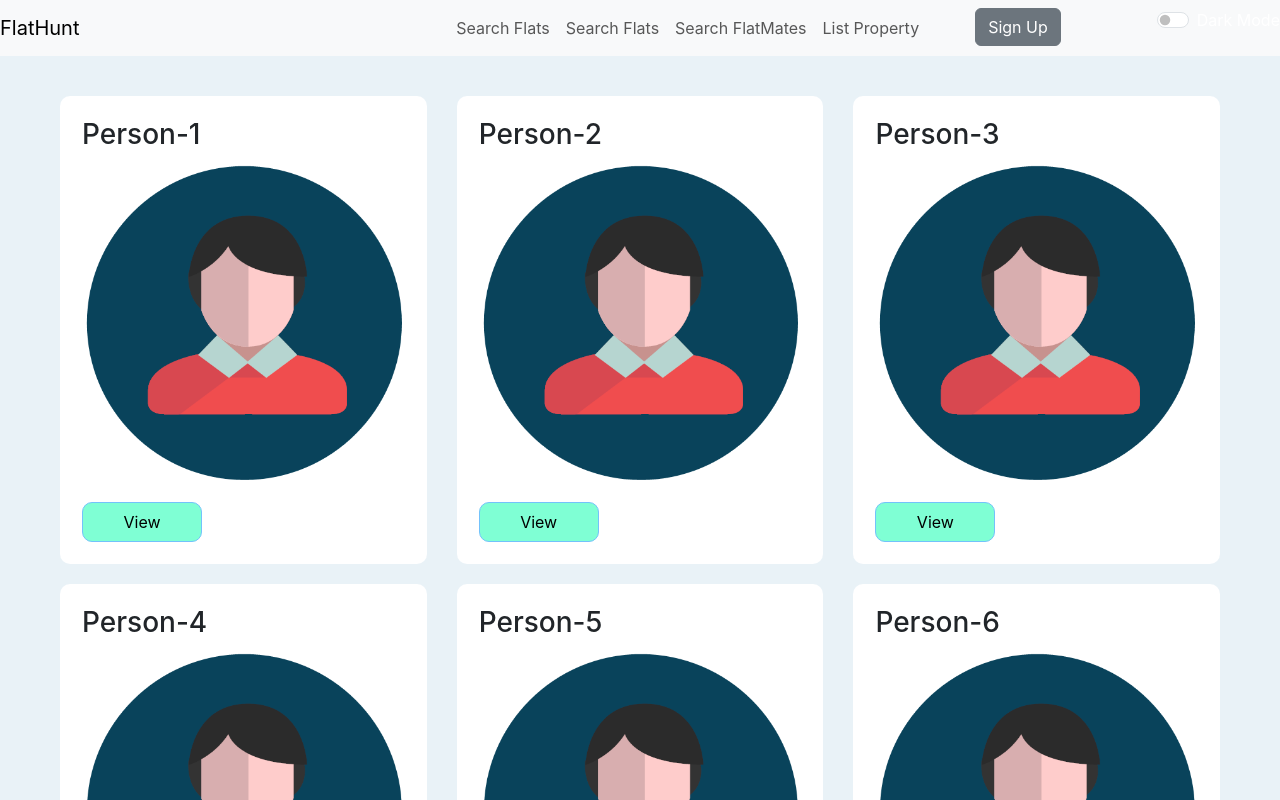
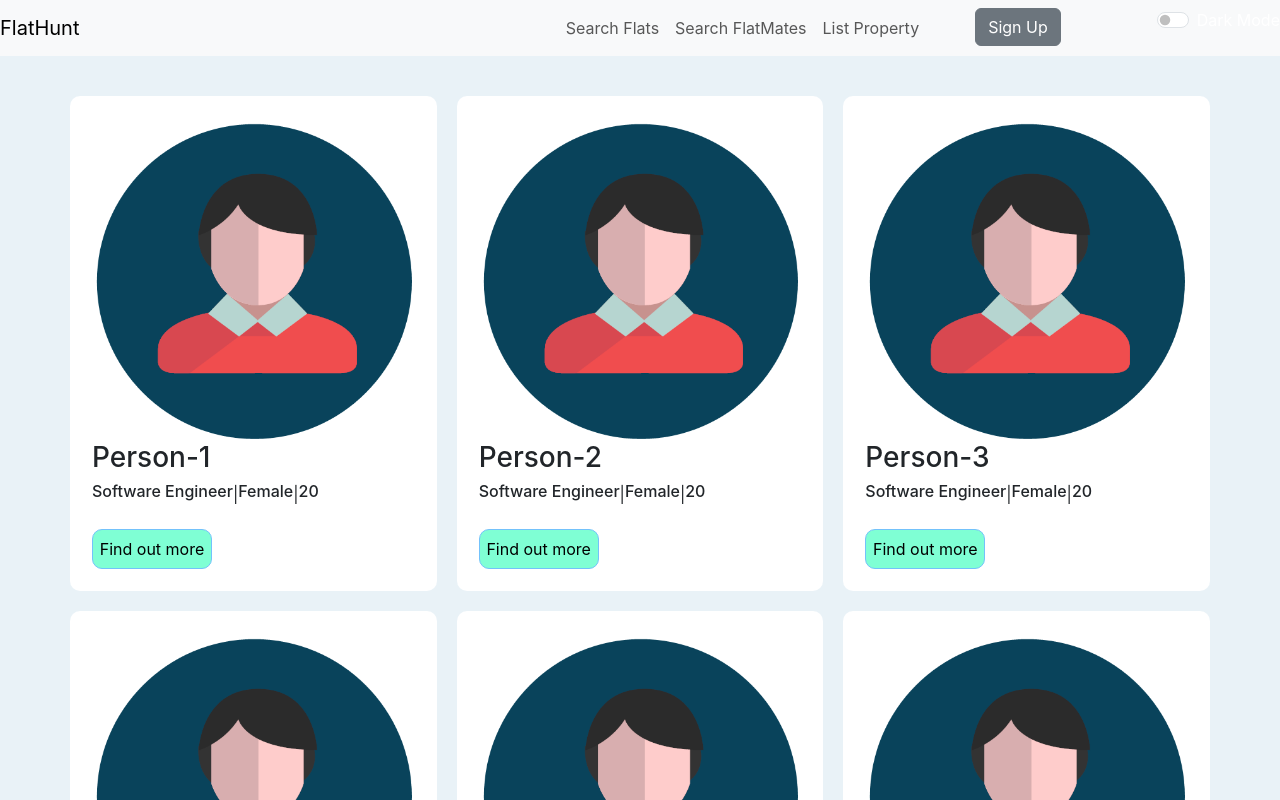
Before and after one commit to Abhranil1033/HD_Project2, a React (Create React App) app in the folder frontend/: page /flatmates in a window 1280 px wide. Shown: the top 800 px of the page. Built offline with nearby package versions, Linux system fonts and the light colour scheme.

Commit message:
one card component centered

```diff
--- a/frontend/package.json
+++ b/frontend/package.json
@@ -47,5 +47,5 @@
       "last 1 safari version"
     ]
   },
-  "proxy": "http://192.168.43.42:5000"
+  "proxy": "http://192.168.56.1:5000"
 }
--- a/frontend/src/components/Home/FlatmateHome.css
+++ b/frontend/src/components/Home/FlatmateHome.css
@@ -18,9 +18,11 @@ section{
 .cards{
     display: flex;
     flex-wrap: wrap;
-    justify-content: space-between;
+    justify-content: space-around;
 }
-
+.cards .centered {
+    justify-content: center;
+  }
 .card{
     flex: 0 0 calc(33.33% - 20px);
     max-width:calc(33.33% - 20px);
@@ -34,6 +36,10 @@ section{
 }
 .card:hover{
     border-color:aqua;
+}
+.special{
+    display:flex;
+    justify-content:flex-start;
 }
 .flatmate-button{
     border:none;
--- a/frontend/src/components/Home/FlatmateHome.js
+++ b/frontend/src/components/Home/FlatmateHome.js
@@ -1,33 +1,60 @@
 import React from 'react';
 import "./FlatmateHome.css"
-import { useState } from 'react';
+import { useState,useEffect } from 'react';
 const FlatmateHome = () => {
   const [cards]=useState([
     {
       title:'Person-1',
-      image:"./user&flat/user.png"
+      image:"./user&flat/user.png",
+      age:20,
+      gender:"Female",
+      occupation:"Software Engineer"
     },
     {
       title:'Person-2',
-      image:"./user&flat/user.png"
+      image:"./user&flat/user.png",
+      age:20,
+      gender:"Female",
+      occupation:"Software Engineer"
     },
     {
       title:'Person-3',
-      image:"./user&flat/user.png"
+      image:"./user&flat/user.png",
+      age:20,
+      gender:"Female",
+      occupation:"Software Engineer"
     },
     {
       title:'Person-4',
-      image:"./user&flat/user.png"
+      image:"./user&flat/user.png",
+      age:20,
+      gender:"Female",
+      occupation:"Software Engineer"
     },
     {
       title:'Person-5',
-      image:"./user&flat/user.png"
+      image:"./user&flat/user.png",
+      age:20,
+      gender:"Female",
+      occupation:"Software Engineer"
     },
     {
       title:'Person-6',
-      image:"./user&flat/user.png"
+      image:"./user&flat/user.png",
+      age:20,
+      gender:"Female",
+      occupation:"Software Engineer"
     },
   ])
+  useEffect(() => {
+    const cardContainer = document.querySelector('.cards');
+    if (cards.length === 1) {
+      cardContainer.classList.add('centered');
+    } else {
+      cardContainer.classList.remove('centered');
+    }
+  }, [cards.length]);
+
   return (
     <div className='flatmatePage'>
       <section>
@@ -36,9 +63,14 @@ const FlatmateHome = () => {
             {
               cards.map((cards,i)=>(
                   <div key={i} className="card">
+                    <img src={cards.image} alt="images"/>
                     <h3>{cards.title}</h3>
-                    <img src={cards.image} alt="images"/>
-                    <button className="flatmate-button">View</button>
+                    <div className="special">
+                    <h6>{cards.occupation}</h6>|
+                    <h6 className="h63">{cards.gender}</h6>|
+                    <h6 className="h62 ">{cards.age}</h6>
+                    </div>
+                    <button className="flatmate-button">Find out more</button>
                   </div>
               ))
             }
--- a/frontend/src/components/layout/Navbar/Navbar.js
+++ b/frontend/src/components/layout/Navbar/Navbar.js
@@ -14,9 +14,6 @@ const Navbar = () => {
                 {/* menu start */}
                 <div className="collapse navbar-collapse" id="navbarSupportedContent">
                     <ul className="navbar-nav ms-auto">
-                        <li className="nav-item">
-                            <Link className="nav-link" to="#">Search Flats</Link>
-                        </li>
                         <li className="nav-item">
                             <Link className="nav-link" to="#">Search Flats</Link>
                         </li>
```
